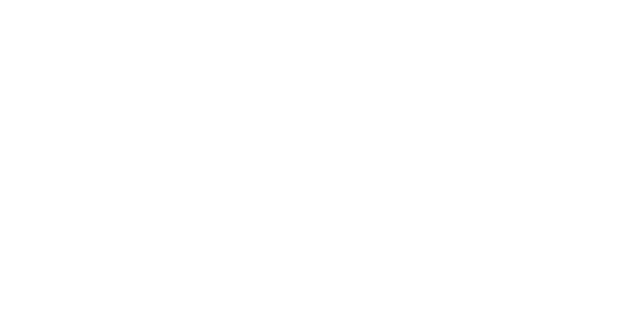
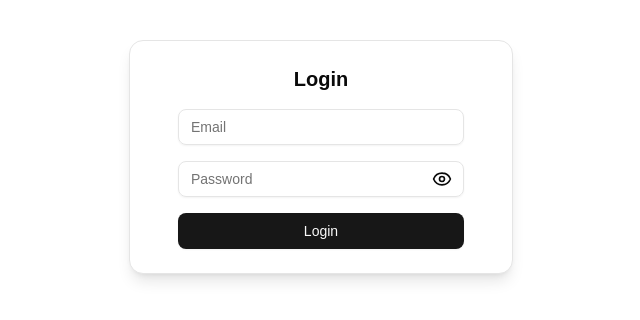
Before and after one commit to arfankur/nextjs-authentication-page, a Next.js app: page /login in a window 1280 px wide. Shown: the top 320 px of the page, without its empty margins (319-959 px from the left). Built offline with nearby package versions, Linux system fonts and the light colour scheme.

Commit message:
login added

```diff
--- a/src/pages/login.jsx
+++ b/src/pages/login.jsx
@@ -1,8 +1,70 @@
-export default function Login(){
-    return (
-        <div>
+import { useState } from "react";
+import { Input } from "@/components/ui/input";
+import { Button } from "@/components/ui/button";
+import { Card, CardContent } from "@/components/ui/card";
+import { Eye, EyeOff } from "lucide-react";
+import axios from "axios";
 
-        </div>
+export default function Login() {
+  const [email, setEmail] = useState("");
+  const [password, setPassword] = useState("");
+  const [showPassword, setShowPassword] = useState(false);
+  const [loading, setLoading] = useState(false);
+  const [error, setError] = useState("");
 
-    )
+  const handleLogin = async (e) => {
+    e.preventDefault();
+    setLoading(true);
+    setError("");
+
+    try {
+      const response = await axios.post("https://your-api.com/login", {
+        email,
+        password,
+      });
+      console.log("Login successful:", response.data);
+      // Handle successful login (e.g., store token, redirect)
+    } catch (err) {
+      setError("Invalid credentials");
+    } finally {
+      setLoading(false);
+    }
+  };
+
+  return (
+    <Card className="w-96 p-6 mx-auto mt-10 shadow-lg">
+      <CardContent>
+        <h2 className="text-xl font-semibold text-center mb-4">Login</h2>
+        {error && <p className="text-red-500 text-sm mb-2">{error}</p>}
+        <form onSubmit={handleLogin} className="space-y-4">
+          <Input
+            type="email"
+            placeholder="Email"
+            value={email}
+            onChange={(e) => setEmail(e.target.value)}
+            required
+          />
+          <div className="relative">
+            <Input
+              type={showPassword ? "text" : "password"}
+              placeholder="Password"
+              value={password}
+              onChange={(e) => setPassword(e.target.value)}
+              required
+            />
+            <button
+              type="button"
+              className="absolute right-3 top-1/2 transform -translate-y-1/2"
+              onClick={() => setShowPassword(!showPassword)}
+            >
+              {showPassword ? <EyeOff size={20} /> : <Eye size={20} />}
+            </button>
+          </div>
+          <Button type="submit" className="w-full" disabled={loading}>
+            {loading ? "Logging in..." : "Login"}
+          </Button>
+        </form>
+      </CardContent>
+    </Card>
+  );
 }
```
